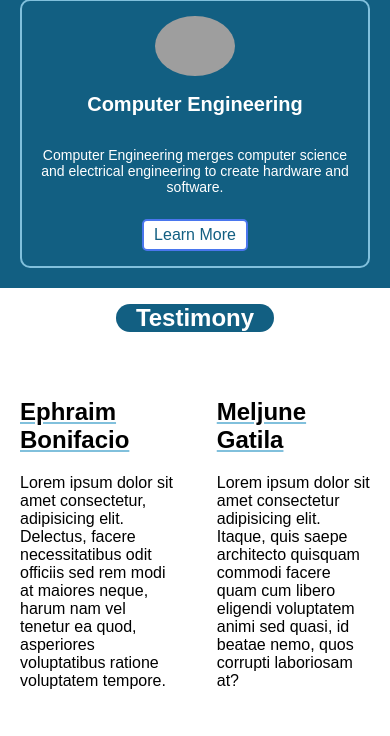
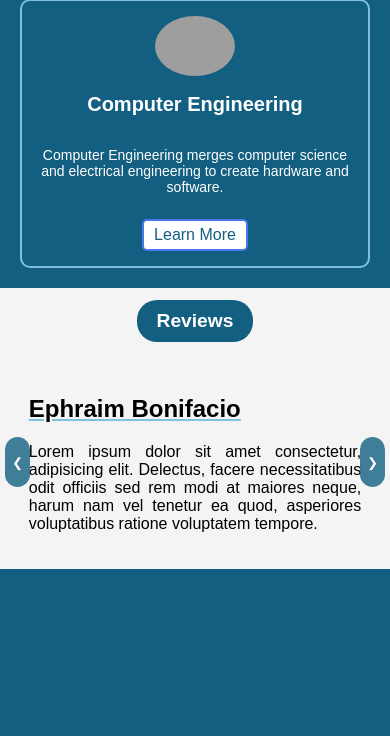
Before and after one commit to UGenee/IThinkWeb, a PHP site: page / in a window 390 px wide. Shown: the part 1082-1818 px from the top of the page. After the commit the page ends 1651 px from the top, so only its background shows below. Run offline with PHP 8.4, Linux system fonts and the light colour scheme; grey boxes are pictures that could not be loaded.

Commit message:
implemented_reviews

```diff
--- a/index/Testimony.html
+++ b/index/Testimony.html
@@ -5,6 +5,7 @@
     <meta name="viewport" content="width=device-width, initial-scale=1.0">
     <title>Testimoys</title>
     <link rel="stylesheet" href="Testimony.css">
+    <link rel="icon" type="image/x-icon" href="/images/Icon.ico">
 </head>
 <script>
 let currentIndex = 0;
--- a/index/contact.html
+++ b/index/contact.html
@@ -6,6 +6,7 @@
     <title>Contact Us | IThink</title>
     <link rel="stylesheet" href="/index/css/contact.css">
     <link rel="stylesheet" href="/index/css/template.css">
+    <link rel="icon" type="image/x-icon" href="/images/Icon.ico">
 </head>
 <body>
 <div id="nav-container"></div>
--- a/index/css/index.css
+++ b/index/css/index.css
@@ -126,41 +126,97 @@
     color: #125f82;
     background-color: white;
 }
-
+/* Testimony Carousel */
 .testimony-container {
     width: 100%;
+    margin: 0 auto;
     display: flex;
     flex-direction: column;
     align-items: center;
-    background-color: white;
+    justify-content: center;
+    border-radius: 0;
+    background-color: #f4f4f4;
 }
 
 .testimony-container h1 {
     background-color: #125f82;
     color: white;
     border-radius: 20px;
-    padding: 0px 20px;
+    padding: 10px 20px;
+    width: auto;
+    text-align: center;
 }
 
-.testimony-container .testimony {
-    display: flex;
-    flex-direction: row;
+.carousel {
+    position: relative;
     width: 100%;
-    padding: 10px 0px;
-    align-items: center;
-    text-align: left;
+    height: 100%;
+    /* Full height of the container */
+    overflow: hidden;
+    border-radius: 0;
+    /* Remove border radius for full-screen */
 }
 
-.testimony-container .testimony h2 {
+.carousel-inner {
+    display: flex;
+    transition: transform 0.5s ease;
+    height: 100%;
+    /* Full height of the carousel */
+}
+
+.carousel-item {
+    min-width: 100%;
+    box-sizing: border-box;
+    padding: 40px 20px;
+    justify-content: center;
+    text-align: center;
+    align-items: center;
+    height: 100%;
+    /* Full height of the carousel item */
+    display: flex;
+    /* Use flexbox for centering */
+    flex-direction: column;
+    /* Stack content vertically */
+    justify-content: center;
+    /* Center vertically */
+}
+
+.carousel-control {
+    position: absolute;
+    top: 50%;
+    transform: translateY(-50%);
+    background-color: rgba(18, 95, 130, 0.8);
+    color: white;
+    border: none;
+    padding: 10px;
+    cursor: pointer;
+    z-index: 1000;
+    border-radius: 50px;
+}
+
+.carousel-control.prev {
+    width: 50px;
+    height: 50px;
+    left: 50px;
+}
+
+.carousel-control.next {
+    width: 50px;
+    height: 50px;
+    right: 50px;
+}
+
+.testimony-container .text {
+    width: 80%;
+    text-align: justify;
+}
+
+.testimony-container .text h2 {
     text-decoration: underline;
     text-decoration-color: #81c0dc;
 }
 
-.testimony-container .testimony .text {
-    padding: 20px;
-}
-
-@media (max-width: 768px) { /* screen size */
+@media (max-width: 768px) {
     .container {
         margin-top: calc(50px + 40px);
     }
@@ -184,6 +240,30 @@
     .content .card-container .cards .card p {
         font-size: 16px;
     }
+
+    .testimony-container h1 {
+        font-size: 1.5rem;
+    }
+
+    .carousel-item {
+        padding: 20px;
+    }
+
+    .testimony-container .text {
+        width: 95%;
+        margin-left: 15px;
+        margin-right: 15px;
+    }
+
+    .carousel-control.prev {
+        width: 25px;
+        left: 5px;
+    }
+
+    .carousel-control.next {
+        width: 25px;
+        right: 5px;
+    }
 }
 
 @media (max-width: 480px) {
@@ -204,6 +284,23 @@
     }
 
     .testimony-container h1 {
-        font-size: 24px;
+        font-size: 1.2rem;
+    }
+
+    .carousel-control {
+        padding: 5px;
+        font-size: 0.8rem;
+    }
+
+    .testimony-container .text h2 {
+        font-size: 1.5rem;
+    }
+
+    .carousel-control.prev {
+        left: 5px;
+    }
+
+    .carousel-control.next {
+        right: 5px;
     }
 }
--- a/index/css/portfolio.css
+++ b/index/css/portfolio.css
@@ -26,6 +26,7 @@ body {
 
 .sub-text {
     justify-content: center;
+    text-align: center;
 }
 
 .heading p {
@@ -35,8 +36,9 @@ body {
     font-size: 2.5rem;
     color: white;
     padding: 10px;
-    background-color: #81c0dc;
     border-radius: 20px;
+    text-decoration: underline;
+    text-decoration-color: #81c0dc;
 }
 
 h2 {
--- a/index/index.html
+++ b/index/index.html
@@ -6,6 +6,7 @@
     <title>Home | IThink</title>
     <link rel="stylesheet" href="/index/css/index.css">
     <link rel="stylesheet" href="/index/css/template.css">
+    <link rel="icon" type="image/x-icon" href="/images/Icon.ico">
 </head>
 <body>
     <div id="nav-container"></div>
@@ -52,23 +53,74 @@
     </div>
 
     <div class="testimony-container">
-        <h1>Testimony</h1>
-        <div class="testimony">
+        <h1>Reviews</h1>
+        <div class="carousel">
+            <div class="carousel-inner">
+                <div class="carousel-item active">
                     <div class="text">
                         <h2>Ephraim Bonifacio</h2>
                         <p>Lorem ipsum dolor sit amet consectetur, adipisicing elit. Delectus, facere necessitatibus odit
                             officiis sed rem modi at maiores neque, harum nam vel tenetur ea quod, asperiores voluptatibus
                             ratione voluptatem tempore.</p>
                     </div>
+                </div>
+                <div class="carousel-item">
                     <div class="text">
                         <h2>Meljune Gatila</h2>
                         <p>Lorem ipsum dolor sit amet consectetur adipisicing elit. Itaque, quis saepe architecto quisquam
-                    commodi facere quam cum libero eligendi voluptatem animi sed quasi, id beatae nemo, quos corrupti
-                    laboriosam at?</p>
+                            commodi facere quam cum libero eligendi voluptatem animi sed quasi, id beatae nemo, quos
+                            corrupti laboriosam at?</p>
+                    </div>
+                </div>
+                <div class="carousel-item">
+                    <div class="text">
+                        <h2>John Doe</h2>
+                        <p>This service has changed my life! Highly recommend it to everyone.</p>
+                    </div>
+                </div>
+                <div class="carousel-item">
+                    <div class="text">
+                        <h2>Jane Smith</h2>
+                        <p>Exceptional quality and fantastic customer service. Will use again!</p>
+                    </div>
+                </div>
+                <div class="carousel-item">
+                    <div class="text">
+                        <h2>Robert Brown</h2>
+                        <p>My experience was wonderful! Everything exceeded my expectations.</p>
                     </div>
                 </div>
             </div>
+            <button class="carousel-control prev" onclick="prevSlide()">&#10094;</button>
+            <button class="carousel-control next" onclick="nextSlide()">&#10095;</button>
+        </div>
+    </div>
+</body>
 
     <script src="/index/IThink.js"></script>
-</body>
+    <script>
+        let currentSlide = 0;
+        const slides = document.querySelectorAll('.carousel-item');
+
+        function showSlide(index) {
+            if (index >= slides.length) {
+                currentSlide = 0;
+            } else if (index < 0) {
+                currentSlide = slides.length - 1;
+            } else {
+                currentSlide = index;
+            }
+            const offset = -currentSlide * 100;
+            document.querySelector('.carousel-inner').style.transform = `translateX(${offset}%)`;
+        }
+
+        function nextSlide() {
+            showSlide(currentSlide + 1);
+        }
+
+        function prevSlide() {
+            showSlide(currentSlide - 1);
+        }
+
+    </script>
 </html>
--- a/index/nav.html
+++ b/index/nav.html
@@ -5,13 +5,13 @@
     <meta name="viewport" content="width=device-width, initial-scale=1.0">
     <title>Document</title>
     <link rel="stylesheet" href="/index/css/template.css">
-    <link rel="icon" type="image/x-icon" href="/images/LogoVer2.ico">
+    <link rel="icon" type="image/x-icon" href="/images/Icon.ico">
 </head>
 <body>
     <div class="nav">
         <div class="wrap">
             <div class="logo">
-                <a href="/index/home.html">
+                <a href="/index/index.html">
                     <img src="/images/LogoVer2.png" />
                 </a>
             </div>
@@ -19,7 +19,7 @@
                 <button class="dropdown-button">☰</button>
                 <div class="links">
                     <a href="/index/index.html">Home</a>
-                    <a href="#About">About</a>
+                    <a href="/index/about.html">About</a>
                     <a href="/index/contact.html">Contacts</a>
                     <a href="/index/portfolio.html">Portfolio</a>
                 </div>
--- a/index/portfolio.html
+++ b/index/portfolio.html
@@ -6,6 +6,7 @@
     <title>Portfolio | IThink</title>
     <link rel="stylesheet" href="/index/css/portfolio.css">
     <link rel="stylesheet" href="/index/css/template.css">
+    <link rel="icon" type="image/x-icon" href="/images/Icon.ico">
 </head>
 <body>
 
@@ -82,13 +83,11 @@
 
 </body>
 <script>
-    // Initialize slide indices for both projects
     let slideIndices = {
         taste: 1,
         budget: 1
     };
 
-    // Show initial slides
     showSlides('taste', slideIndices.taste);
     showSlides('budget', slideIndices.budget);
 
```
Also changed, not shown: index/css/test.css (+55 -20 lines), index/test.html (+33 -28 lines), images/Icon.ico (added), images/LogoVer2.ico (deleted), images/LogoVer2.png. Lines whose indentation alone changed are shown as unchanged.
